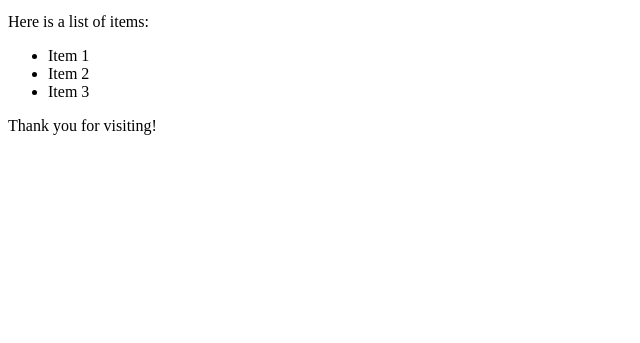
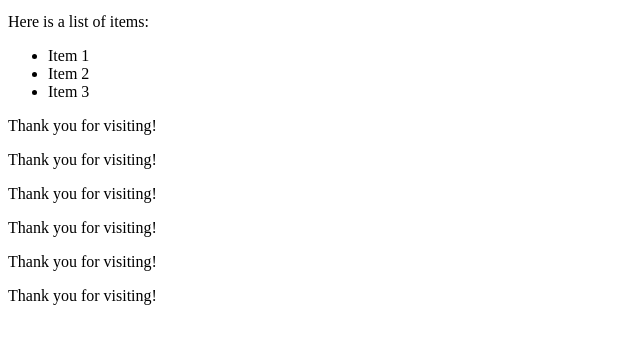
Before and after one commit to DivaAnanda/tes-bisik, a plain HTML site: page index.html in a window 1280 px wide. Shown: the part 101-444 px from the top of the page, without its empty margins (0-640 px from the left). Drawn offline with Linux system fonts and the light colour scheme.

Commit message:
feat: #1

```diff
--- a/index.html
+++ b/index.html
@@ -16,6 +16,11 @@
             <li>Item 3</li>
         </ul>
         <p>Thank you for visiting!</p>
+        <p>Thank you for visiting!</p>
+        <p>Thank you for visiting!</p>
+        <p>Thank you for visiting!</p>
+        <p>Thank you for visiting!</p>
+        <p>Thank you for visiting!</p>
     </div>
 </body>
 </html>
```
